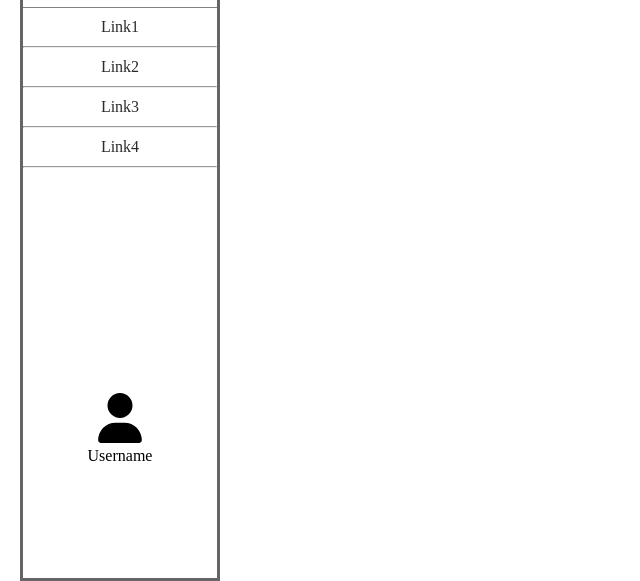
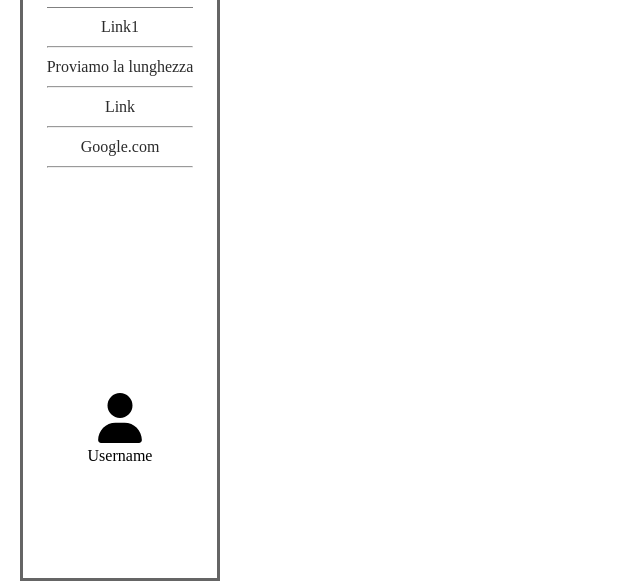
Before and after one commit to PuglisiAlfio/CSS, a plain HTML site: page 02-Flexbox/start/index.html in a window 1280 px wide. Shown: the part 219-800 px from the top of the page, without its empty margins (0-640 px from the left). Drawn offline with Linux system fonts and the light colour scheme.

Commit message:
Modifica della larghezza dei link con flex:1

```diff
--- a/02-Flexbox/start/index.html
+++ b/02-Flexbox/start/index.html
@@ -17,11 +17,11 @@
         <div class="link">
           <a href="#">Link1</a>
           <hr>
-          <a href="#">Link2</a>
+          <a href="#">Proviamo la lunghezza</a>
           <hr>
-          <a href="#">Link3</a>
+          <a href="#">Link</a>
           <hr>
-          <a href="#">Link4</a>
+          <a href="#">Google.com</a>
           <hr>
         </div>
       </div>
--- a/02-Flexbox/start/style.css
+++ b/02-Flexbox/start/style.css
@@ -33,9 +33,9 @@
 
 .link {
     border-top: 1px solid gray;
-    width: 100%;
     text-align: center;
     margin-top: 10px;
+    flex: 1;
 }
 
 a{
```
